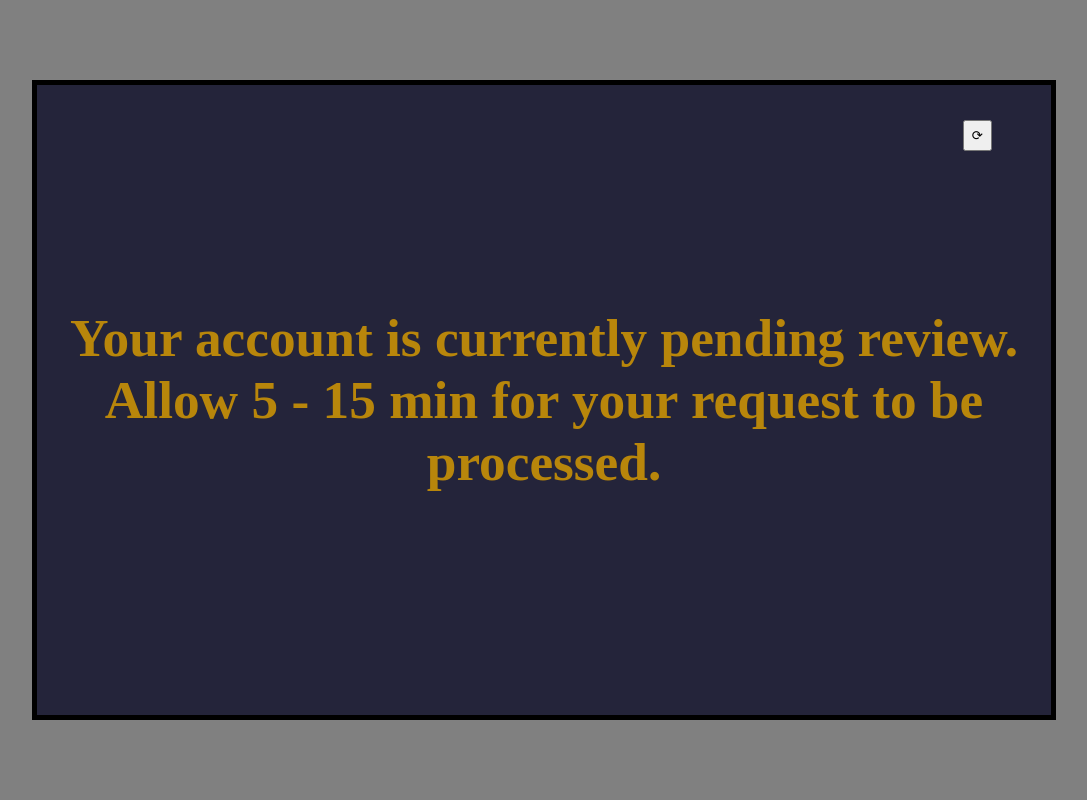
After one commit to rathsamaiden-prog/Banking_Management-App, a Flask app: template templates/review.html in a window 1280 px wide. The commit adds this page. Shown: the whole page, without its empty margins (96-1183 px from the left). Run offline with Flask 3, Linux system fonts and the light colour scheme; the template is opened without the code that fills it, so the values that code supplies are empty.

Commit message:
more boiler plate added :: sign in/up fully functional with error detection and pending review in place

```diff
--- a/main.py
+++ b/main.py
@@ -0,0 +1,105 @@
+from flask import Flask, render_template, request, flash, redirect, url_for, session
+from sqlalchemy import create_engine, text
+from argon2 import PasswordHasher
+
+app = Flask(__name__)
+app.secret_key = 'your_secret_key'
+ph = PasswordHasher()
+
+
+conn_str = 'mysql://root:cset155@localhost/bankdb'
+engine = create_engine(conn_str, echo=False)
+conn = engine.connect()
+
+# --------- SIGN UP/IN ------------
+@app.route('/', methods=['GET','POST'])
+def index():
+    if request.method == 'POST':
+        if errorDetect():
+            return render_template('index.html')
+        data = dict(request.form)
+        data['password'] = ph.hash(data['password'])
+        data['ssn'] = ph.hash(data['ssn'])
+        conn.execute(text('INSERT INTO users (username, password, first_name, last_name, ssn, address, phone) VALUES (:username, :password, :f_name, :l_name, :ssn, :address, :phone)'), data)
+        conn.commit()
+        session['user_id'] = conn.execute(text('SELECT user_id FROM users WHERE ssn=:ssn'),{'ssn':data['ssn']})
+        session['role'] = 'user'
+    else:
+        return render_template('index.html')
+
+@app.route('/log_in', methods=['GET','POST'])
+def log_in():
+    if request.method == 'POST':
+        if errorDetect():
+            return render_template('index.html')
+        data = dict(request.form)
+        try:
+            hashedPass = conn.execute(text('SELECT password FROM users WHERE email=:email'), data)
+        except Exception:
+            flash('Email not recognized. Please try again', 'error')
+            return render_template('log-in.html')
+        status = conn.execute(text('SELECT status FROM users WHERE email=:email'), data)
+        if status == 'pending':
+            return redirect('/check_status')
+        try:
+            ph.verify(hashedPass, data['password'])
+        except Exception:
+            flash('Password not recognized. Please try again', 'error')
+            return render_template('log-in.html')
+        session['user_id'] = conn.execute(text('SELECT user_id FROM users WHERE ssn=:ssn'),{'ssn':data['ssn']})
+        session['role'] = 'user'
+        return redirect('/user_page')
+    else:
+        return render_template('log-in.html')
+
+@app.route('/check_status', methods=['GET','POST'])
+def check_status():
+    if request.method == 'POST':
+        status = conn.execute(text('SELECT status FROM users WHERE user_id=:user_id'), {'user_id':session.get('user_id')})
+        if status == 'pending':
+            return render_template('review.html')
+        else:
+            return render_template('log-in.html')
+    else:
+        return render_template('review.html')
+
+def errorDetect():
+    check = False
+    try:
+        if len(request.form['f_name']) < 1:
+            flash('First name field not filled. Please try again.', 'error')
+            check = True
+        if len(request.form['l_name']) < 1:
+            flash('Last name field not filled. Please try again.', 'error')
+            check = True
+        if len(request.form['address']) < 1:
+            flash('Address field not filled. Please try again.', 'error')
+            check = True
+    except BaseException:
+        print('')
+    if len(request.form['username']) < 1:
+        flash('Username field not filled. Please try again.', 'error')
+        check = True
+    if len(request.form['password']) != 8:
+        flash('Password is not 8 characters in length. Please try again.', 'error')
+        check = True
+    if not any(char in request.form['password'] for char in ['!','@','#','$','%','^','&','*','-','+','=']):
+        flash('Password does not containe a special character. Please try again.', 'error')
+        check = True
+    if not any(char.isupper() for char in request.form['password']):
+        flash('Password does not containe a capital letter. Please try again.', 'error')
+        check = True
+    return check
+
+# ------------- USER PAGE ----------------
+@app.route('/user_page', methods=['GET','POST'])
+def user_page():
+    return
+
+# ------------- ADMIN PAGE ----------------
+
+
+
+
+if __name__ == '__main__':
+    app.run(debug=True)
--- a/static/styles/sign-in-up.css
+++ b/static/styles/sign-in-up.css
@@ -13,7 +13,7 @@ body{
     background-color: grey;
 }
 /* --------- FORM CONT -------------- */
-#log-in-cont{
+#sign-in_up-cont{
     display: flex;
     flex-direction: column;
     align-items: center;
@@ -24,7 +24,7 @@ body{
 }
 #title{
     width: 100%;
-    font-size: 40pt;
+    font-size: 35pt;
     text-align: center;
     color: darkgoldenrod;
 }
@@ -39,10 +39,48 @@ body{
 }
 .input_field{
     width: 60%;
-    margin-bottom: 2.5%;
+    margin-bottom: 1.5%;
+    padding: 1px 2px;
     background-color: bisque;
 }
 #sign-in-up{
     color: whitesmoke;
     margin-bottom: 2.5%;
 }
+
+/* ----------- SIGN IN/UP ---------------- */
+#submit-btn{
+    padding: 1px 4px;
+}
+
+/* ----------- REVIEW PENDING ------------ */
+#text-cont{
+    display: flex;
+    flex-direction: column;
+    align-items: center;
+    justify-content: center;
+    height: 80%;
+    width: 80%;
+    background-color: rgb(36, 36, 58);
+    border: 5px solid black;
+}
+#text{
+    width: 100%;
+    font-size: 40pt;
+    text-align: center;
+    color: darkgoldenrod;
+}
+#refresh{
+    position: absolute;
+    top: 15%;
+    right: 15%;
+    padding: 6px 7px;
+}
+
+
+/* --------- ERRORS ---------- */
+#alert{
+    position: absolute;
+    top: 2.5%;
+    left: 2.5%;
+}
--- /dev/null
+++ b/templates/review.html
@@ -0,0 +1,17 @@
+<!DOCTYPE html>
+<html lang="en">
+<head>
+    <meta charset="UTF-8">
+    <meta name="viewport" content="width=device-width, initial-scale=1.0">
+    <link rel="stylesheet" href="../static/styles/sign-in-up.css">
+    <title>Document</title>
+</head>
+<body>
+    <div id="text-cont">
+        <h1 id="text">Your account is currently pending review. Allow 5 - 15 min for your request to be processed.</h1>
+        <form action="/check_status" method="POST">
+            <input type="submit" name="refresh" id="refresh" value="&#10227" title="Refresh status">
+        </form>
+    </div>
+</body>
+</html>
```
Also changed, not shown: bank_testing.sql (+25 -0 lines), bankdb.sql (+5 -4 lines), templates/index.html (+17 -3 lines), templates/log-in.html (+16 -20 lines), templates/user_page.html (added).
